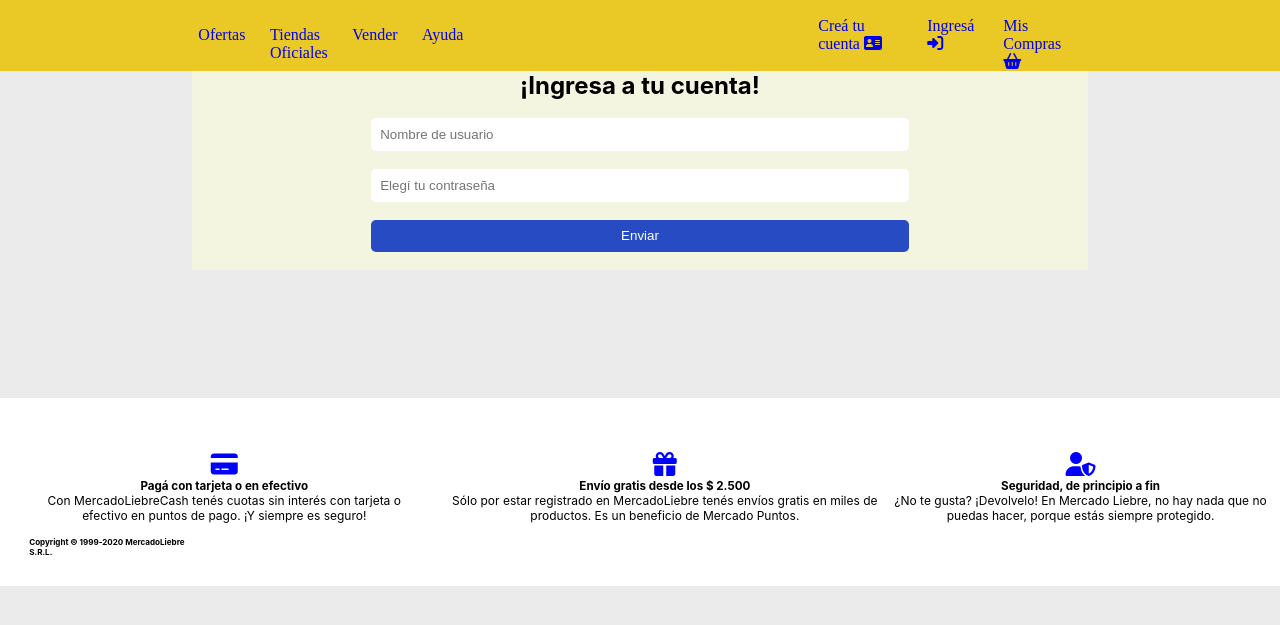
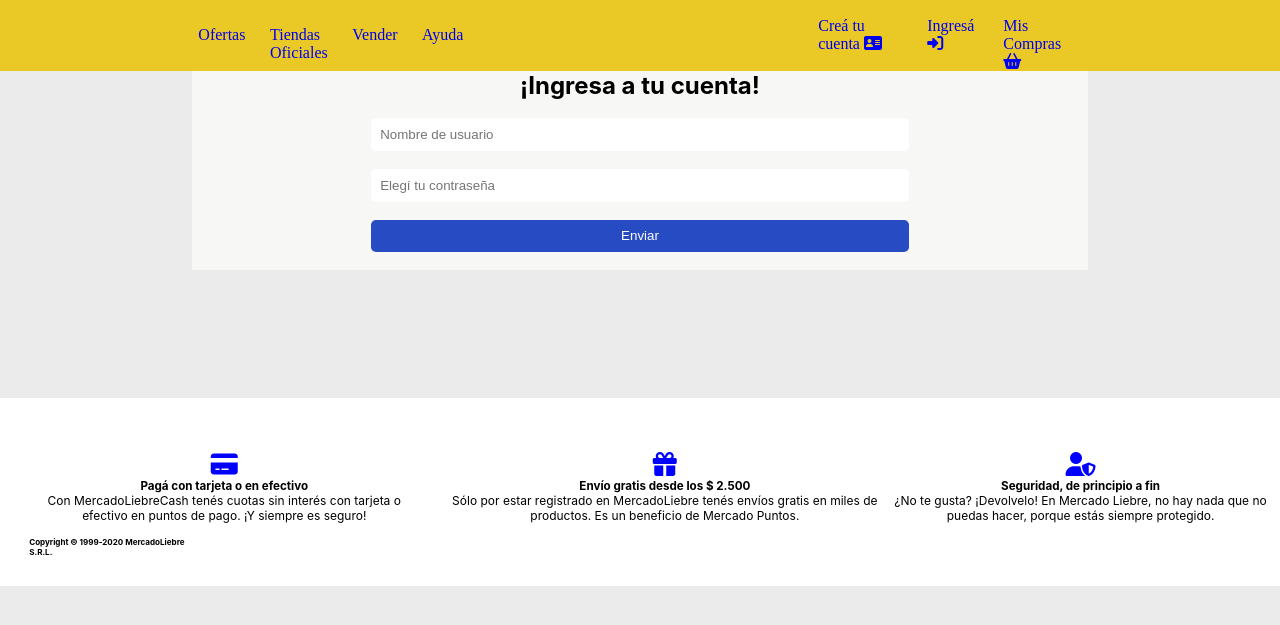
Before and after one commit to jorgenassar/MercadoLiebre, a website: page views/login.html in a window 1280 px wide. Shown: the part 85-710 px from the top of the page. Drawn offline with Linux system fonts and the light colour scheme; files whose address does not match are found by name.

Commit message:
A better form background has been chosen

```diff
--- a/public/css/styles.css
+++ b/public/css/styles.css
@@ -438,7 +438,7 @@
    margin-bottom: 10%;
    margin-left: 15%;
    margin-right: 15%;
-   background-color: #f4f5e1;
+   background-color: #f7f7f5;
 
 
 }
```
